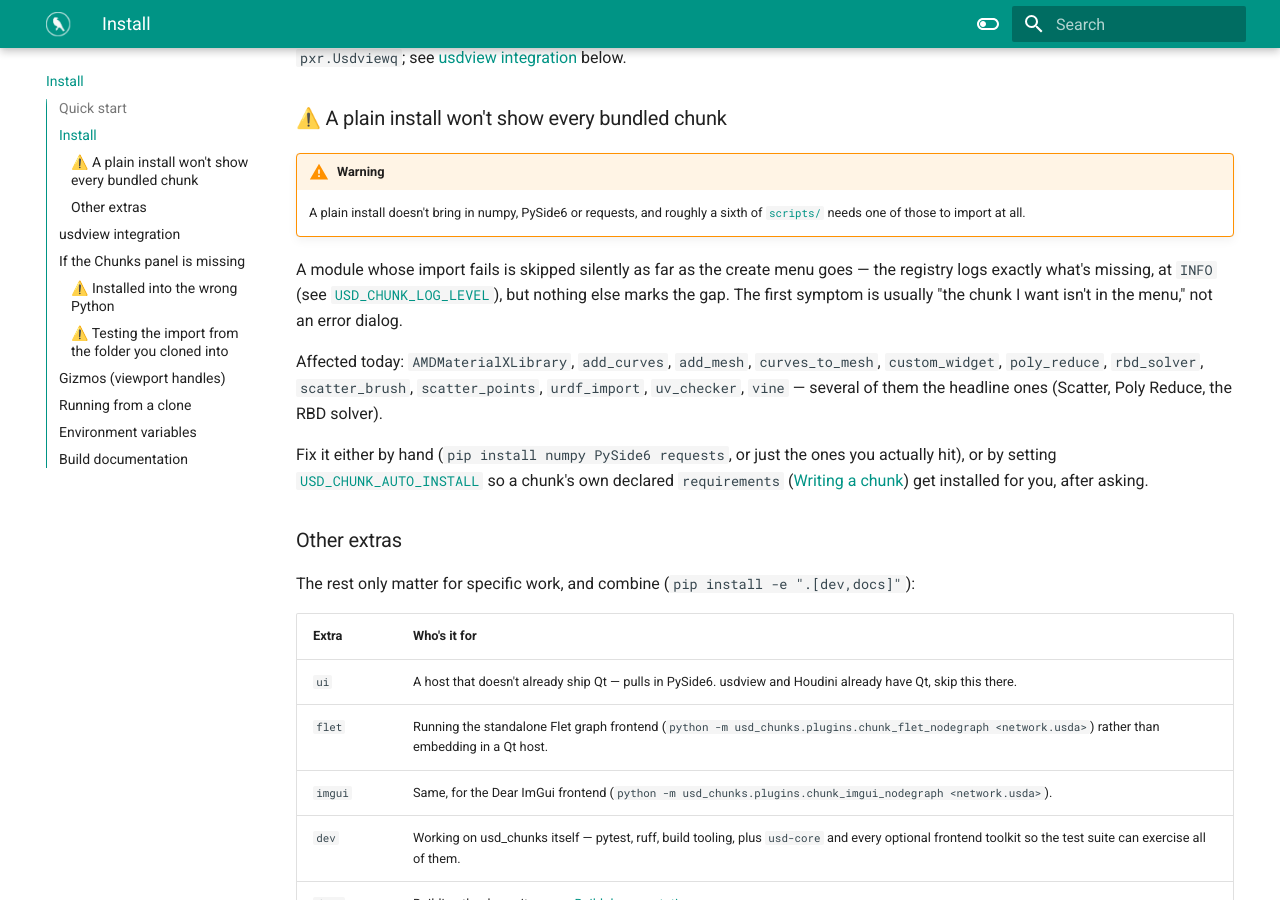
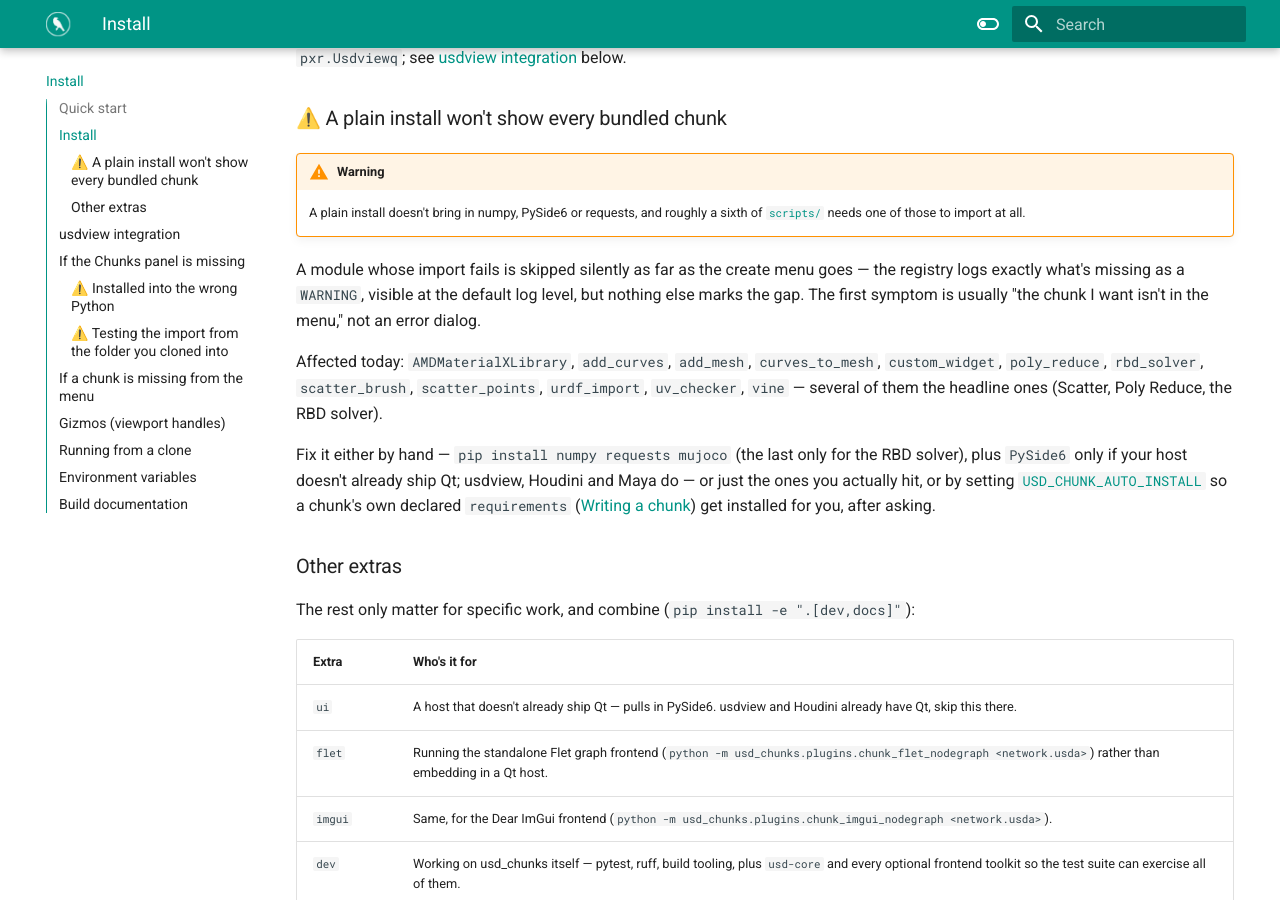
Before and after one commit to HuginStudios/usd_chunks, an MkDocs documentation site: the page built from docs/install.md, in a window 1280 px wide and 900 px high, scrolled down 1587 px. Built offline with MkDocs 1.6.1 and Material for MkDocs 9.7.7, drawn with Linux system fonts in a browser that asks for light colours; some of the changed text lies outside the part shown.

Commit message:
Troubleshoot by symptom: add "a chunk is missing from the menu"
Troubleshooting covered "no Chunks panel", but the other common failure -- the
panel is there and Scatter isn't in the menu -- only had its answer filed under
Install, where someone scanning for a troubleshooting heading would not look.
Add it beside the panel entry, showing the actual warning line to look for, and
point the landing page's Install guide at troubleshooting.

Two corrections to the plain-install note while there: missing packages are
logged as a WARNING (visible by default), not at INFO; and the one-line fix
omitted mujoco, which the RBD solver needs, and told usdview/Houdini/Maya users
to pip-install PySide6 into a host that already ships Qt.

````diff
--- a/docs/install.md
+++ b/docs/install.md
@@ -92,17 +92,18 @@ below.
     of those to import at all.
 
 A module whose import fails is skipped silently as far as the create menu goes — the
-registry logs exactly what's missing, at `INFO` (see
-[`USD_CHUNK_LOG_LEVEL`](#environment-variables)), but nothing else marks the gap. The
-first symptom is usually "the chunk I want isn't in the menu," not an error dialog.
+registry logs exactly what's missing as a `WARNING`, visible at the default log level, but
+nothing else marks the gap. The first symptom is usually "the chunk I want isn't in the
+menu," not an error dialog.
 
 Affected today: `AMDMaterialXLibrary`, `add_curves`, `add_mesh`, `curves_to_mesh`,
 `custom_widget`, `poly_reduce`, `rbd_solver`, `scatter_brush`, `scatter_points`,
 `urdf_import`, `uv_checker`, `vine` — several of them the headline ones (Scatter, Poly
 Reduce, the RBD solver).
 
-Fix it either by hand (`pip install numpy PySide6 requests`, or just the ones you
-actually hit), or by setting [`USD_CHUNK_AUTO_INSTALL`](#environment-variables) so a
+Fix it either by hand — `pip install numpy requests mujoco` (the last only for the RBD
+solver), plus `PySide6` only if your host doesn't already ship Qt; usdview, Houdini and
+Maya do — or just the ones you actually hit, or by setting [`USD_CHUNK_AUTO_INSTALL`](#environment-variables) so a
 chunk's own declared `requirements` ([Writing a chunk](writing-a-chunk.md#config)) get
 installed for you, after asking.
 
@@ -162,6 +163,20 @@ Standing in the directory that directly *contains* `usd_chunks/` and running a b
 over site-packages, and it fails naming something unexpected (`ATTRS_VERSION` or similar)
 rather than "not found". `cd` anywhere else first if you want to sanity-check with plain
 `python`. usdview and the `usdchunks` command are both unaffected.
+
+## If a chunk is missing from the menu
+
+The panel is there, but Scatter — or Add Mesh, the RBD solver — isn't in the create menu.
+Almost always a missing pip package: the chunk's import failed, so it was skipped. The
+console already says which one, as a warning at load:
+
+```
+WARNING: usd_chunks.chunk_registry: Chunk dependencies not installed: numpy>=2,<3. ...
+```
+
+Install what it names into the same Python usdview runs. The full list and the one-line
+fix are under [A plain install won't show every bundled
+chunk](#a-plain-install-wont-show-every-bundled-chunk).
 
 ## Gizmos (viewport handles)
 
````
Also changed, not shown: docs/index.md (+2 -2 lines).
